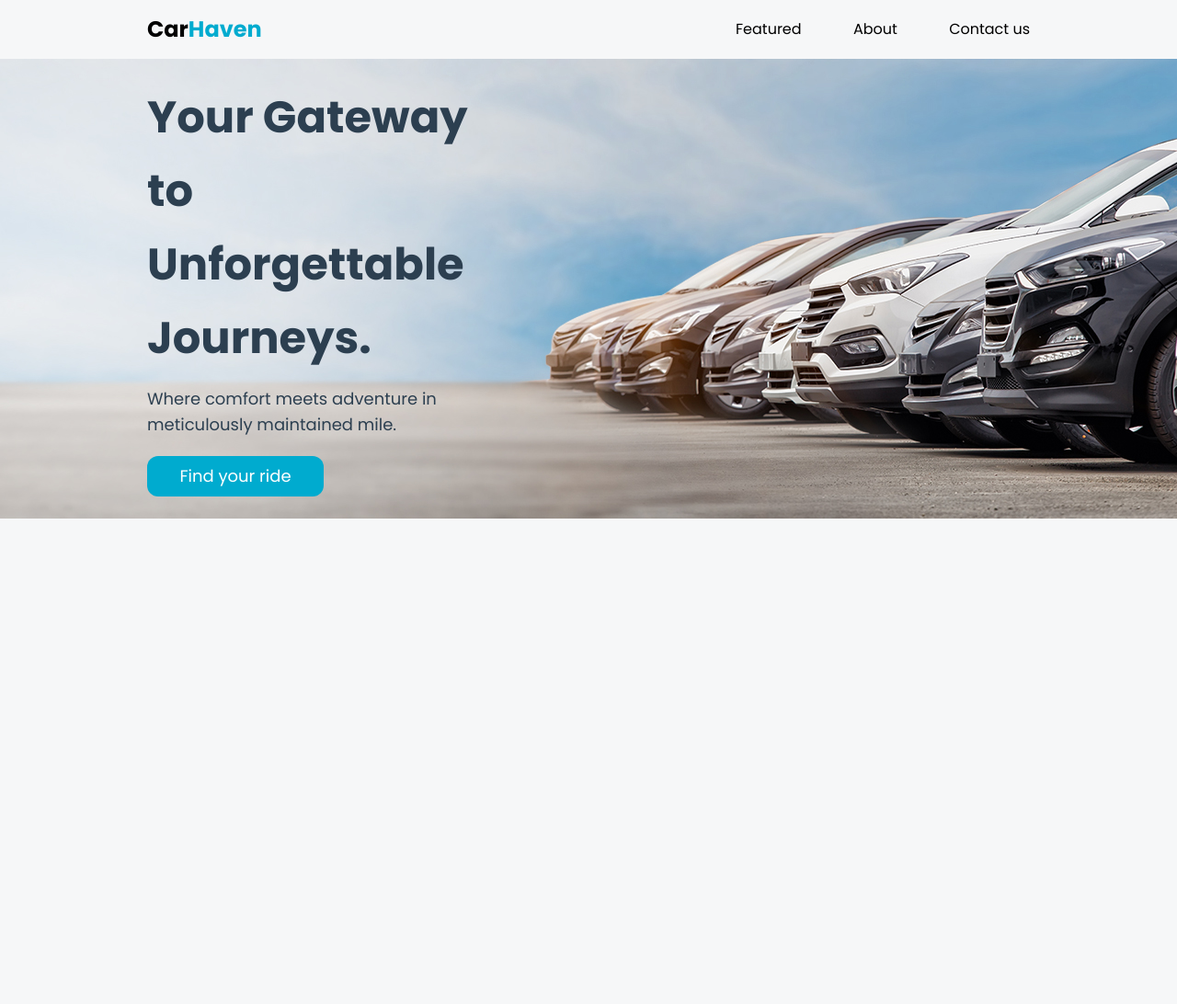
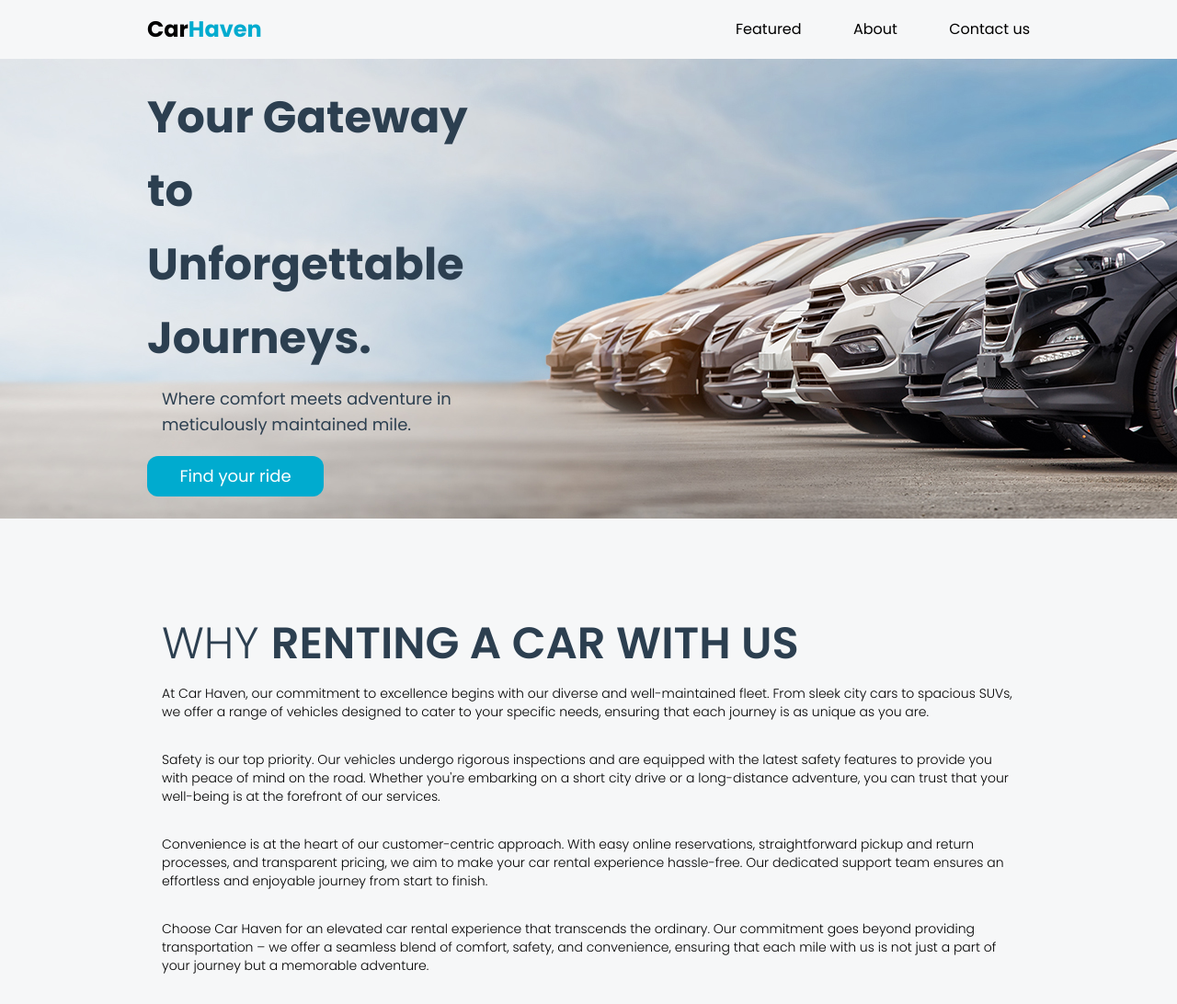
Before and after one commit to jericViernes30/CarHaven, a website: page index.html in a window 1280 px wide. Shown: the whole page at 92% size. Before the commit the page ends 800 px from the top, so only its background shows below. Drawn offline with Linux system fonts and the light colour scheme.

Commit message:
created why renting a car with us section

```diff
--- a/index.html
+++ b/index.html
@@ -37,15 +37,12 @@
 <body class="bg-bg-white-main">
   <div class="w-full h-min">
     <header class="w-full px-10 lg:px-0 lg:w-3/4 mx-auto flex justify-between items-center py-4 z-0">
-
       <div>
         <h1 class="text-2xl font-bold">Car<span class="text-primary-color">Haven</span></h1>
       </div>
-
       <button id="toggleMenu" onclick="onButtonClick()" class="block lg:hidden">
         <svg xmlns="http://www.w3.org/2000/svg" height="20" width="18" viewBox="0 0 448 512"><!--!Font Awesome Free 6.5.1 by @fontawesome - https://fontawesome.com License - https://fontawesome.com/license/free Copyright 2023 Fonticons, Inc.--><path d="M0 96C0 78.3 14.3 64 32 64H416c17.7 0 32 14.3 32 32s-14.3 32-32 32H32C14.3 128 0 113.7 0 96zM0 256c0-17.7 14.3-32 32-32H416c17.7 0 32 14.3 32 32s-14.3 32-32 32H32c-17.7 0-32-14.3-32-32zM448 416c0 17.7-14.3 32-32 32H32c-17.7 0-32-14.3-32-32s14.3-32 32-32H416c17.7 0 32 14.3 32 32z"/></svg>
       </button>
-
       <div id="menu" class="hidden lg:block w-full lg:w-2/5 xl:w-2/6 bg-primary-color lg:bg-bg-white-main absolute lg:static top-16 left-0 right-0 md:py-5 sm:py-5 lg:py-0 z-10">
         <div class="w-full flex flex-col lg:flex-row gap-2 items-center justify-between">
           <a href="#home" class="pt-4 lg:pt-0">Featured</a>
@@ -53,29 +50,29 @@
           <a href="#contact-us" class="pb-4 lg:pb-0">Contact us</a>
         </div>
       </div>
-
     </header>
 
-    <section class="w-full h-[200px] lg:h-[500px] bg-cover bg-center lg:flex lg:items-center mb-10 lg:mb-28 relative z-0" style="background-image: url('public/img/hero.jpeg');">
+    <section class="w-full h-[200px] lg:h-[500px] bg-cover bg-center lg:flex lg:items-center lg:mb-28 relative z-0" style="background-image: url('public/img/hero.jpeg');">
       <div class="w-full lg:w-3/4 mx-auto h-min">
         <div class="w-full lg:w-[55%] xl:w-2/5 absolute top-52 lg:static">
           <p class="px-4 lg:px-0 text-xl lg:text-4xl xl:text-5xl text-center lg:text-left font-bold lg:leading-[4rem] xl:leading-[5rem] mb-3 text-primary-black">Your Gateway to Unforgettable Journeys.</p>
-          <p class="font-light lg:font-normal text-sm lg:text-sm xl:text-lg text-center lg:text-left mb-5 text-primary-black">Where comfort meets adventure in meticulously maintained mile.</p>
+          <p class="px-4 font-light lg:font-normal text-sm lg:text-sm xl:text-lg text-center lg:text-left mb-5 text-primary-black">Where comfort meets adventure in meticulously maintained mile.</p>
           <button class="py-2 px-4 lg:w-1/2 bg-primary-color text-sm lg:text-md xl:text-lg rounded-xl mx-auto lg:ml-0 block text-white">Find your ride</button>
         </div>
       </div>
     </section>
-  <!-- hero section
-    <section class="w-3/4 mx-auto">
-      <div class="flex items-center justify-between mb-10">
-        <p class="font-light text-3xl text-primary-black">WHY<span class="font-semibold">RENTING A CAR WITH US</span></p>
-        <div class="border-t border-gray-500 h-4 w-[60%]"></div>
+
+    <section class="px-4 w-full lg:w-3/4 mx-auto mt-56">
+      <div class="w-10/12 flex flex-col lg:flex-row mb-5">
+        <p class="font-light text-5xl text-primary-black mb-4">WHY <span class="font-semibold">RENTING A CAR WITH US</span></p>
+        <div class="ml-0 border-t border-gray-500 h-4 w-[30%] lg:w-[60%]"></div>
       </div>
-      <p class="w-full font-light mb-8">At Car Haven, our commitment to excellence begins with our diverse and well-maintained fleet. From sleek city cars to spacious SUVs, we offer a range of vehicles designed to cater to your specific needs, ensuring that each journey is as unique as you are.</p>
-      <p class="w-full font-light mb-8">Safety is our top priority. Our vehicles undergo rigorous inspections and are equipped with the latest safety features to provide you with peace of mind on the road. Whether you're embarking on a short city drive or a long-distance adventure, you can trust that your well-being is at the forefront of our services.</p>
-      <p class="w-full font-light mb-8">Convenience is at the heart of our customer-centric approach. With easy online reservations, straightforward pickup and return processes, and transparent pricing, we aim to make your car rental experience hassle-free. Our dedicated support team ensures an effortless and enjoyable journey from start to finish.</p>
-      <p class="w-full font-light mb-8">Choose Car Haven for an elevated car rental experience that transcends the ordinary. Our commitment goes beyond providing transportation – we offer a seamless blend of comfort, safety, and convenience, ensuring that each mile with us is not just a part of your journey but a memorable adventure.</p>
-    </section> -->
+      <p class="w-full font-light mb-8 text-sm lg:text-md">At Car Haven, our commitment to excellence begins with our diverse and well-maintained fleet. From sleek city cars to spacious SUVs, we offer a range of vehicles designed to cater to your specific needs, ensuring that each journey is as unique as you are.</p>
+      <p class="w-full font-light mb-8 text-sm lg:text-md">Safety is our top priority. Our vehicles undergo rigorous inspections and are equipped with the latest safety features to provide you with peace of mind on the road. Whether you're embarking on a short city drive or a long-distance adventure, you can trust that your well-being is at the forefront of our services.</p>
+      <p class="w-full font-light mb-8 text-sm lg:text-md">Convenience is at the heart of our customer-centric approach. With easy online reservations, straightforward pickup and return processes, and transparent pricing, we aim to make your car rental experience hassle-free. Our dedicated support team ensures an effortless and enjoyable journey from start to finish.</p>
+      <p class="w-full font-light mb-8 text-sm lg:text-md">Choose Car Haven for an elevated car rental experience that transcends the ordinary. Our commitment goes beyond providing transportation – we offer a seamless blend of comfort, safety, and convenience, ensuring that each mile with us is not just a part of your journey but a memorable adventure.</p>
+    </section>
+
   </div>
   <script>
     function onButtonClick() {
```
